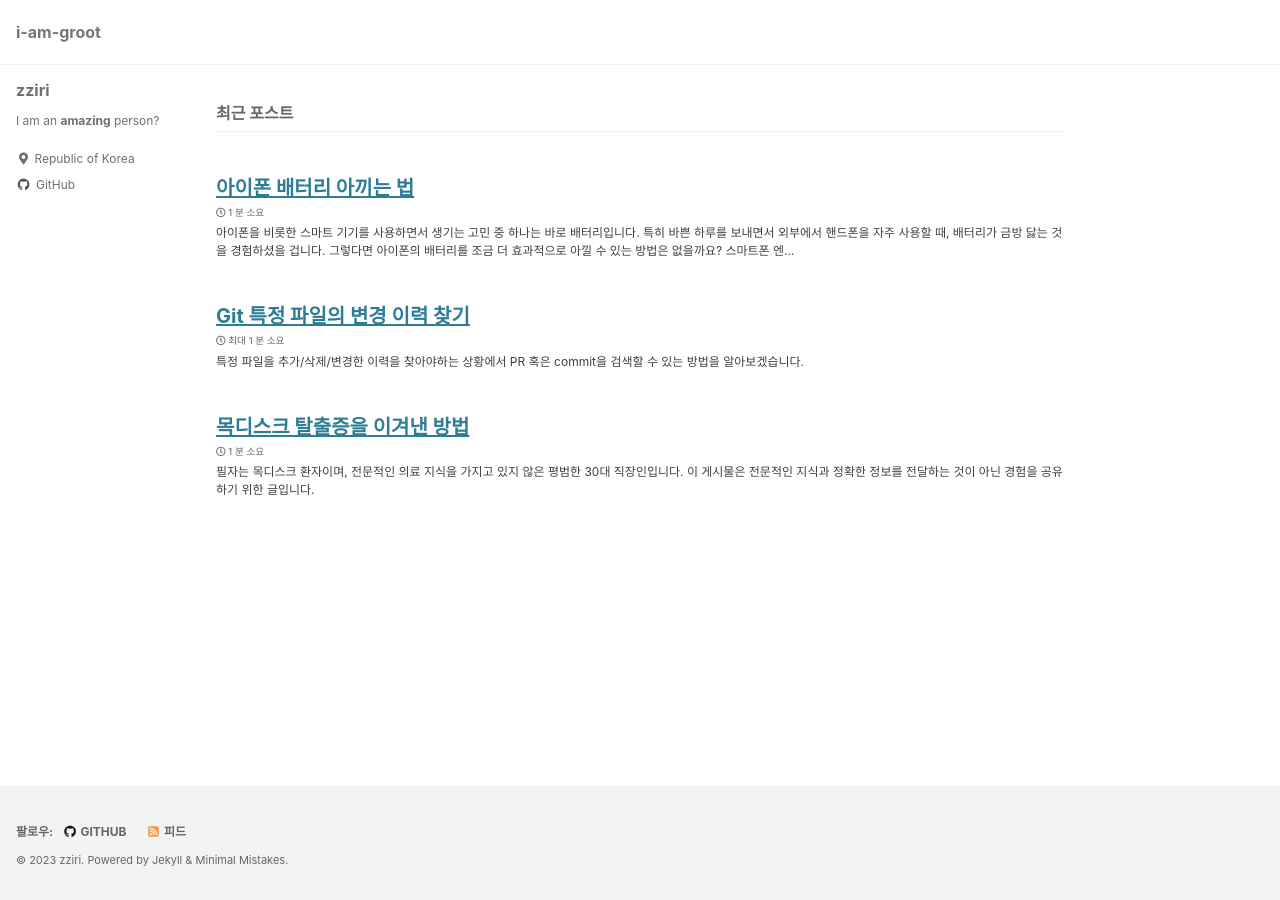
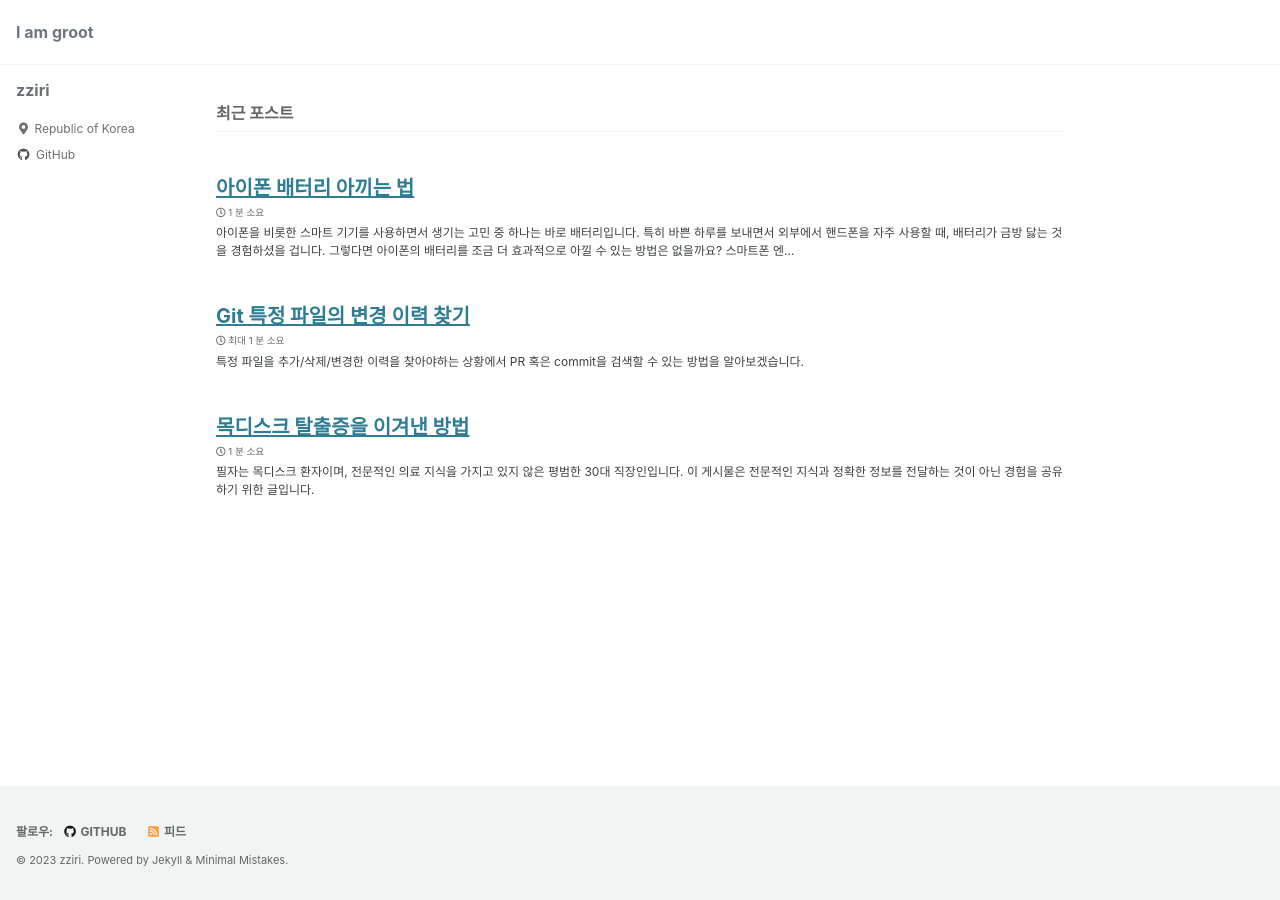
Before and after one commit to zziri/zziri.github.io, a Jekyll site: the page built from index.html, in a window 1280 px wide. Built offline with Jekyll 4.4.1, drawn with Linux system fonts in a browser that asks for light colours; cached includes are drawn as plain includes; the list of posts is cut into pages by our own code.

```diff
--- a/_config.yml
+++ b/_config.yml
@@ -16,7 +16,7 @@ minimal_mistakes_skin    : "default" # "air", "aqua", "contrast", "dark", "dirt"
 
 # Site Settings
 locale                   : "ko-KR"
-title                    : "i-am-groot"
+title                    : "I am groot"
 title_separator          : "-"
 subtitle                 : # site tagline that appears below site title in masthead
 name                     : "zziri"
@@ -106,7 +106,7 @@ analytics:
 author:
   name             : "zziri"
   avatar           : # path of avatar image, e.g. "/assets/images/bio-photo.jpg"
-  bio              : "I am an **amazing** person?"
+  bio              : ""
   location         : "Republic of Korea"
   email            :
   links:
```
